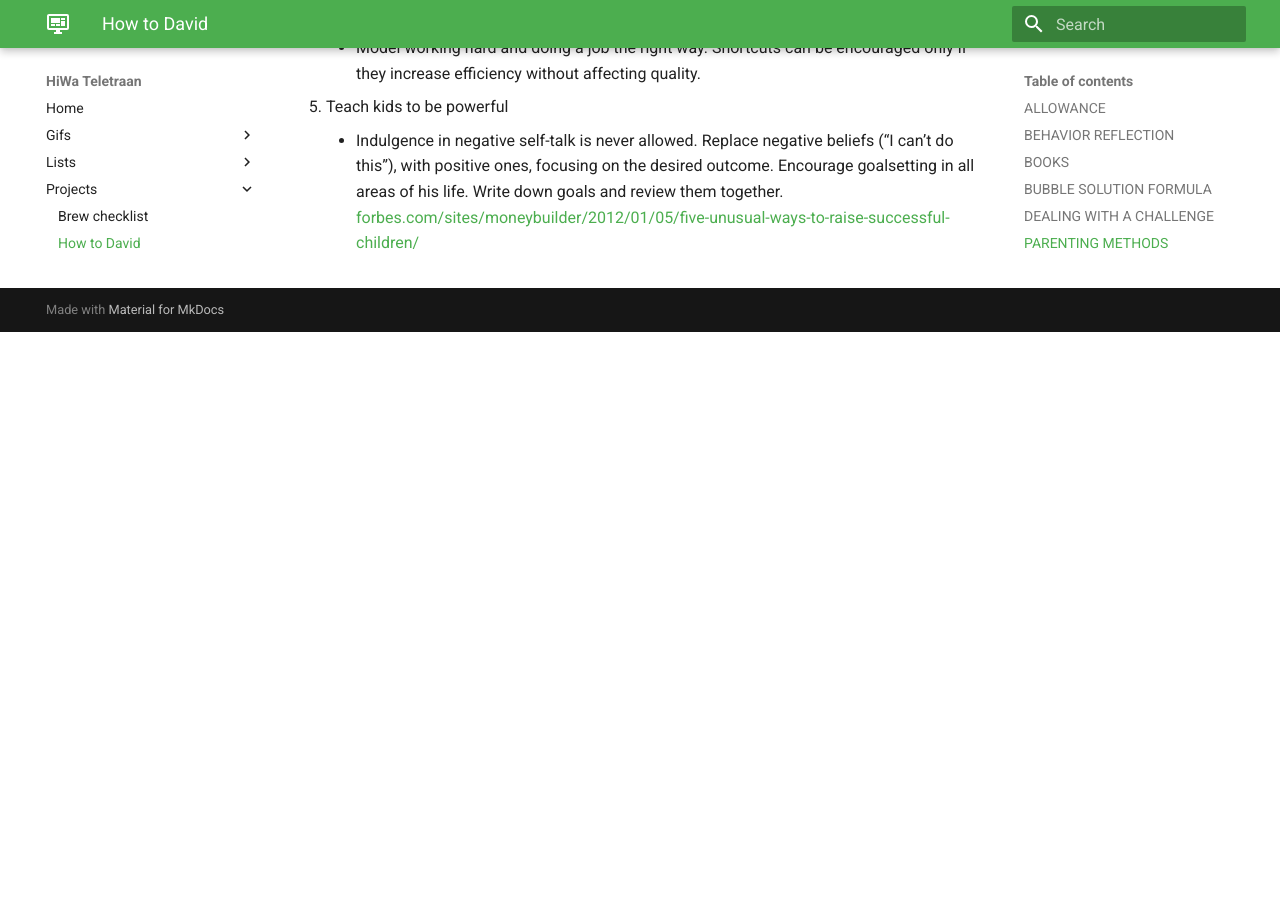
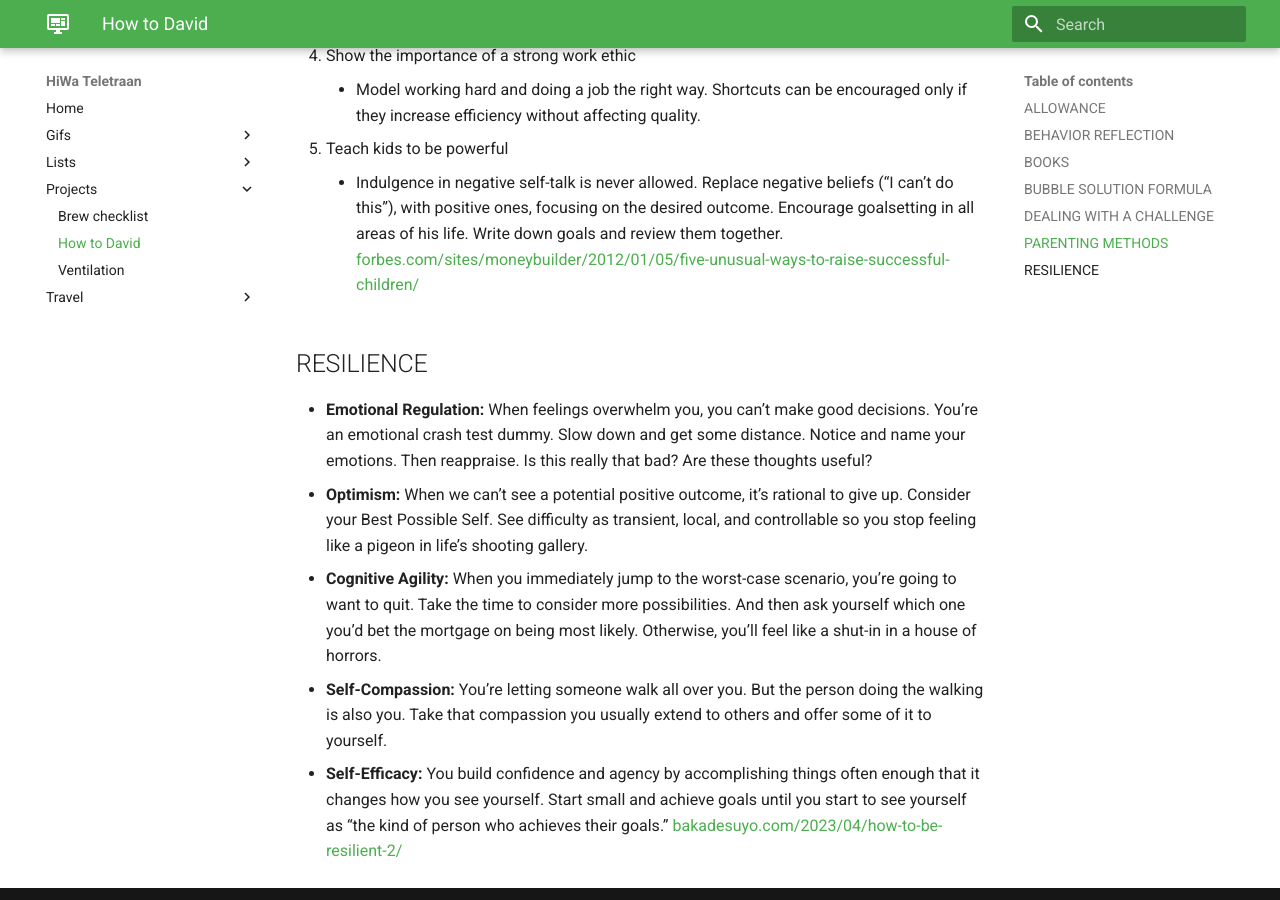
Before and after one commit to hiwa-house/teletraan, an MkDocs documentation site: the page built from docs/projects/david.md, in a window 1280 px wide and 900 px high, scrolled down 2695 px. Built offline with MkDocs 1.6.1 and Material for MkDocs 9.7.7, drawn with Linux system fonts in a browser that asks for light colours; comment, search, counter and statistics services are not loaded; before the commit the page ends 3027 px from its top, so only the background shows below that; some of the changed text lies outside the part shown.

Commit message:
Update david.md

```diff
--- a/docs/projects/david.md
+++ b/docs/projects/david.md
@@ -44,6 +44,7 @@
 - [ ] The Hobbit
 - [ ] Momo
 - [ ] Haroun and the Sea of Stories
+- [X] The Little Prince
 - [X] Winnie the Pooh
 - [X] The Wizard of Oz
 - [X] James and the Giant Peach
@@ -83,3 +84,11 @@
 5. Teach kids to be powerful
 	- Indulgence in negative self-talk is never allowed. Replace negative beliefs (“I can’t do this”), with positive ones, focusing on the desired outcome. Encourage goalsetting in all areas of his life. Write down goals and review them together.
 https://forbes.com/sites/moneybuilder/2012/01/05/five-unusual-ways-to-raise-successful-children/
+
+## RESILIENCE
+* **Emotional Regulation:** When feelings overwhelm you, you can’t make good decisions. You’re an emotional crash test dummy. Slow down and get some distance. Notice and name your emotions. Then reappraise. Is this really that bad? Are these thoughts useful?
+* **Optimism:** When we can’t see a potential positive outcome, it’s rational to give up. Consider your Best Possible Self. See difficulty as transient, local, and controllable so you stop feeling like a pigeon in life’s shooting gallery.
+* **Cognitive Agility:** When you immediately jump to the worst-case scenario, you’re going to want to quit. Take the time to consider more possibilities. And then ask yourself which one you’d bet the mortgage on being most likely. Otherwise, you’ll feel like a shut-in in a house of horrors.
+* **Self-Compassion:** You’re letting someone walk all over you. But the person doing the walking is also you. Take that compassion you usually extend to others and offer some of it to yourself.
+* **Self-Efficacy:** You build confidence and agency by accomplishing things often enough that it changes how you see yourself. Start small and achieve goals until you start to see yourself as “the kind of person who achieves their goals.”
+https://bakadesuyo.com/2023/04/how-to-be-resilient-2/
```
Also changed, not shown: other parts of docs/projects/david.md (+4 -4 lines).
